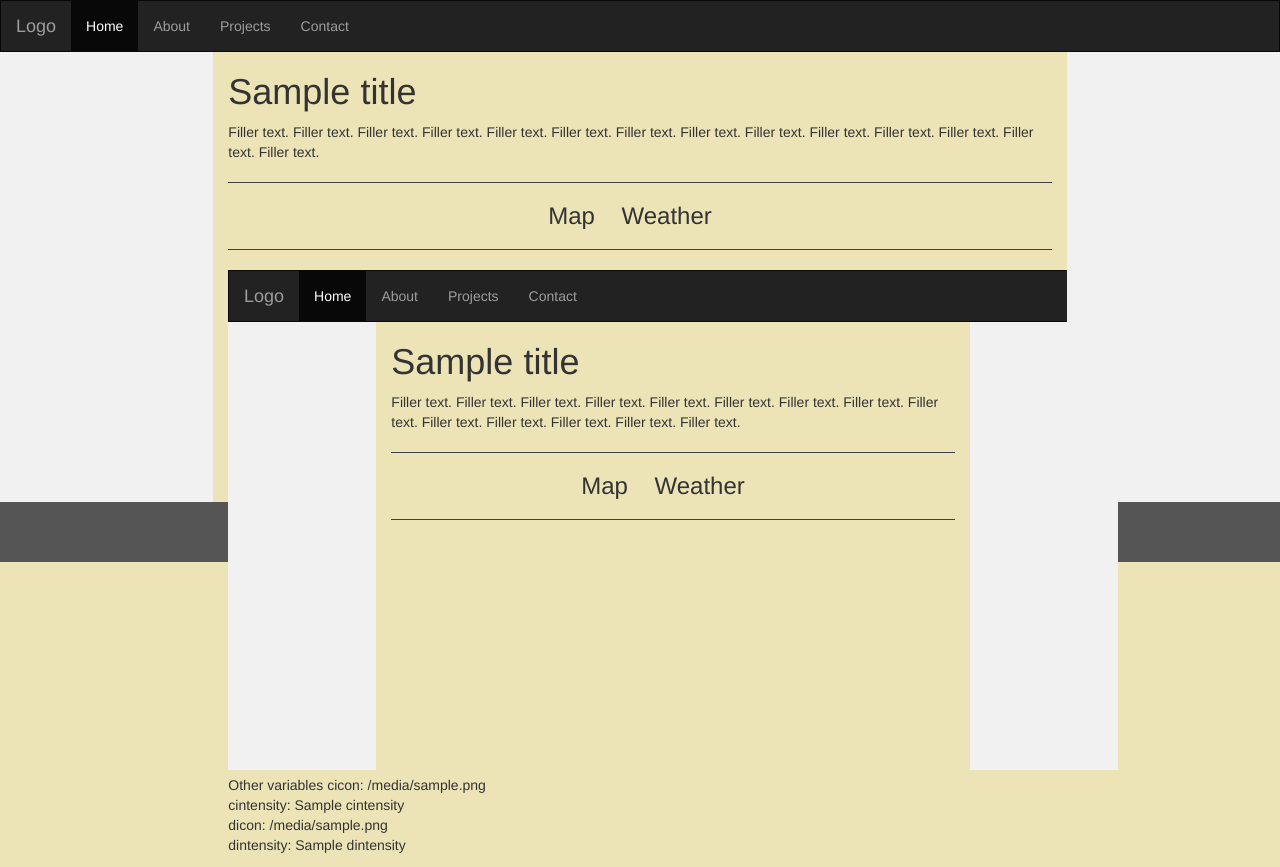
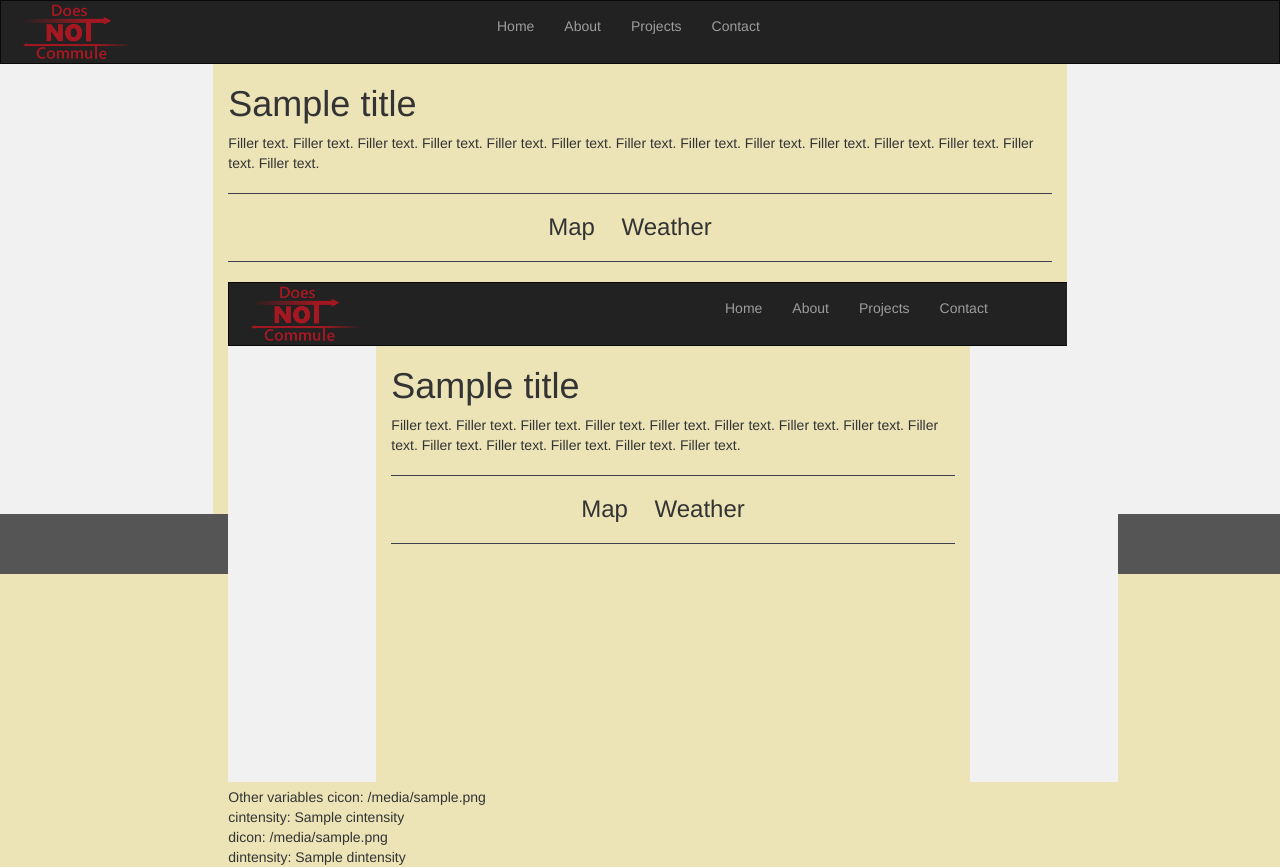
Before and after one commit to Zzcnick/DNC-Does_Not_Commute, a Flask app: template templates/results.html in a window 1280 px wide. Run offline with Flask 2, Linux system fonts and the light colour scheme; the template is opened without the code that fills it: most values are stand-ins (such as "Sample title", 1, 10 or a date in 2020); parts of the project's set-up code (start-up, migrations or seed data) failed here and were passed over; some libraries are stand-ins or nearby versions.

Commit message:
changed results.html

```diff
--- a/templates/results.html
+++ b/templates/results.html
@@ -4,7 +4,7 @@
 
 <html lang="en">
 <head>
-  <title>Bootstrap Example</title>
+  <title>{{title}}</title>
   <meta charset="utf-8">
   <meta name="viewport" content="width=device-width, initial-scale=1">
   <link rel="stylesheet" type="text/css" href="/static/css/bootstrap.css">
@@ -87,11 +87,11 @@
         <span class="icon-bar"></span>
         <span class="icon-bar"></span>
       </button>
-      <a class="navbar-brand" href="#">Logo</a>
+      <a href="#"><img src="static/img/logo.png" height="100%" width="25%"></a>
     </div>
     <div class="collapse navbar-collapse" id="myNavbar">
       <ul class="nav navbar-nav">
-        <li class="active"><a href="#">Home</a></li>
+        <li><a href="#">Home</a></li>
         <li><a href="#">About</a></li>
         <li><a href="#">Projects</a></li>
         <li><a href="#">Contact</a></li>
```
